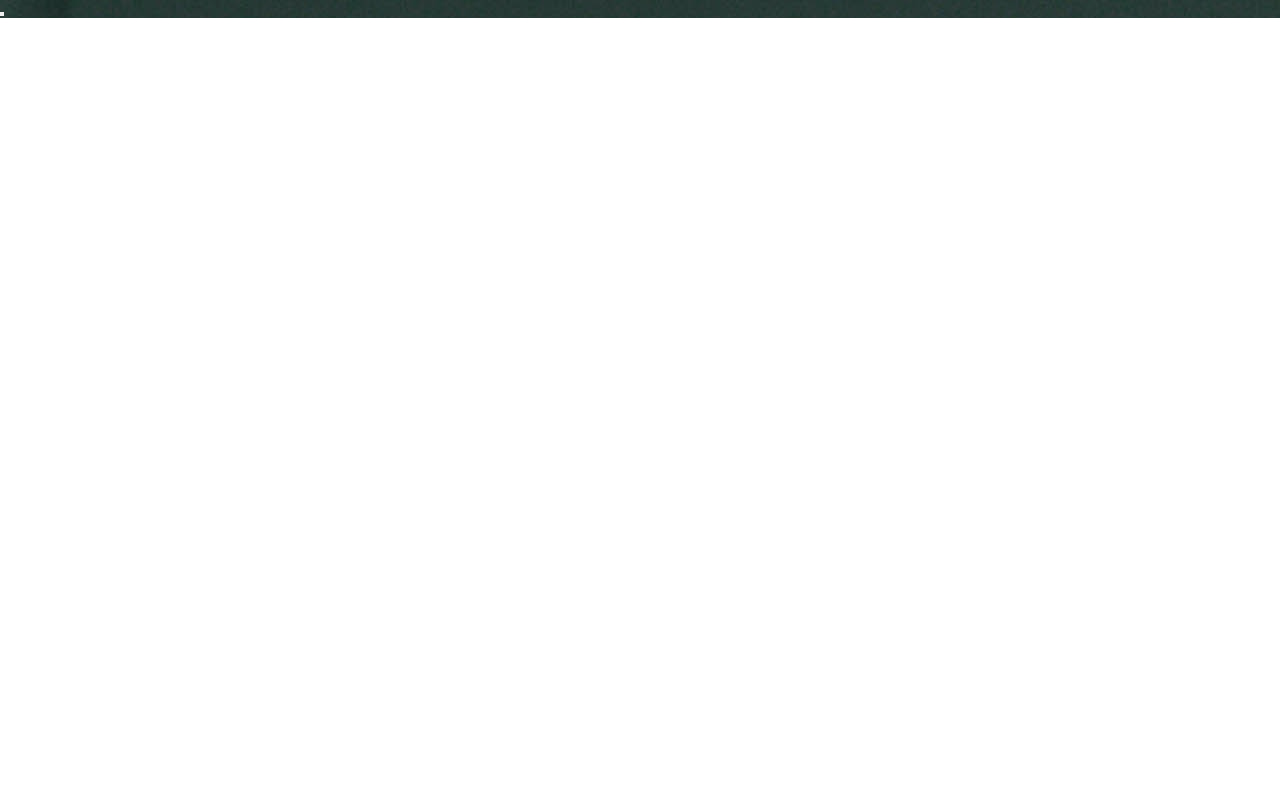
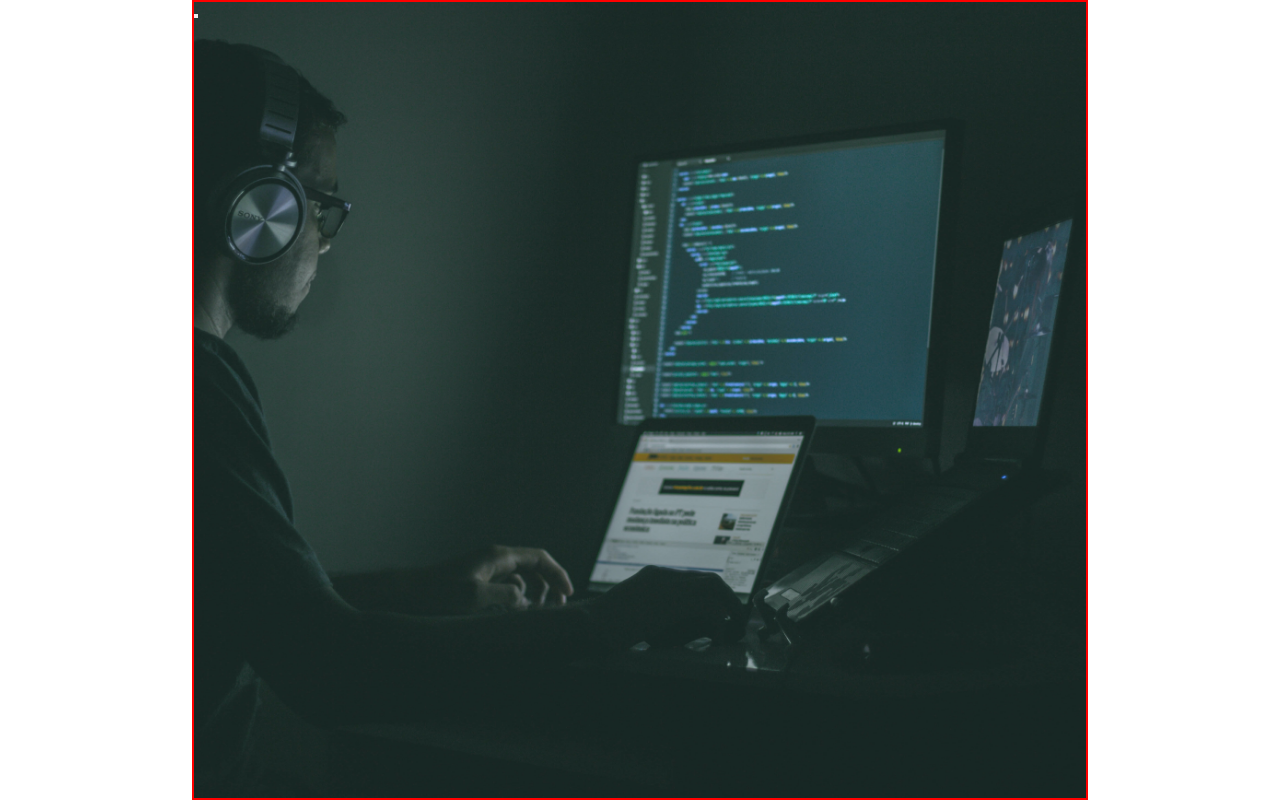
Before and after one commit to singhAdhi/Portfolio-, a plain HTML site: page index.html in a window 1280 px wide. Drawn offline with Linux system fonts and the light colour scheme.

Commit message:
new image

```diff
--- a/style.css
+++ b/style.css
@@ -4,5 +4,12 @@
     box-sizing: border-box;
 }
 .child-one{
-    background-image: url(image-2.jpg);
+    background-image: url(../image-2.jpg);
+    background-repeat: no-repeat;
+    background-position: center;
+    background-size: cover;
+    border: 2px solid red;
+    margin: 0 auto;
+    width: 70%;
+    height: 100vh;
 }
```
